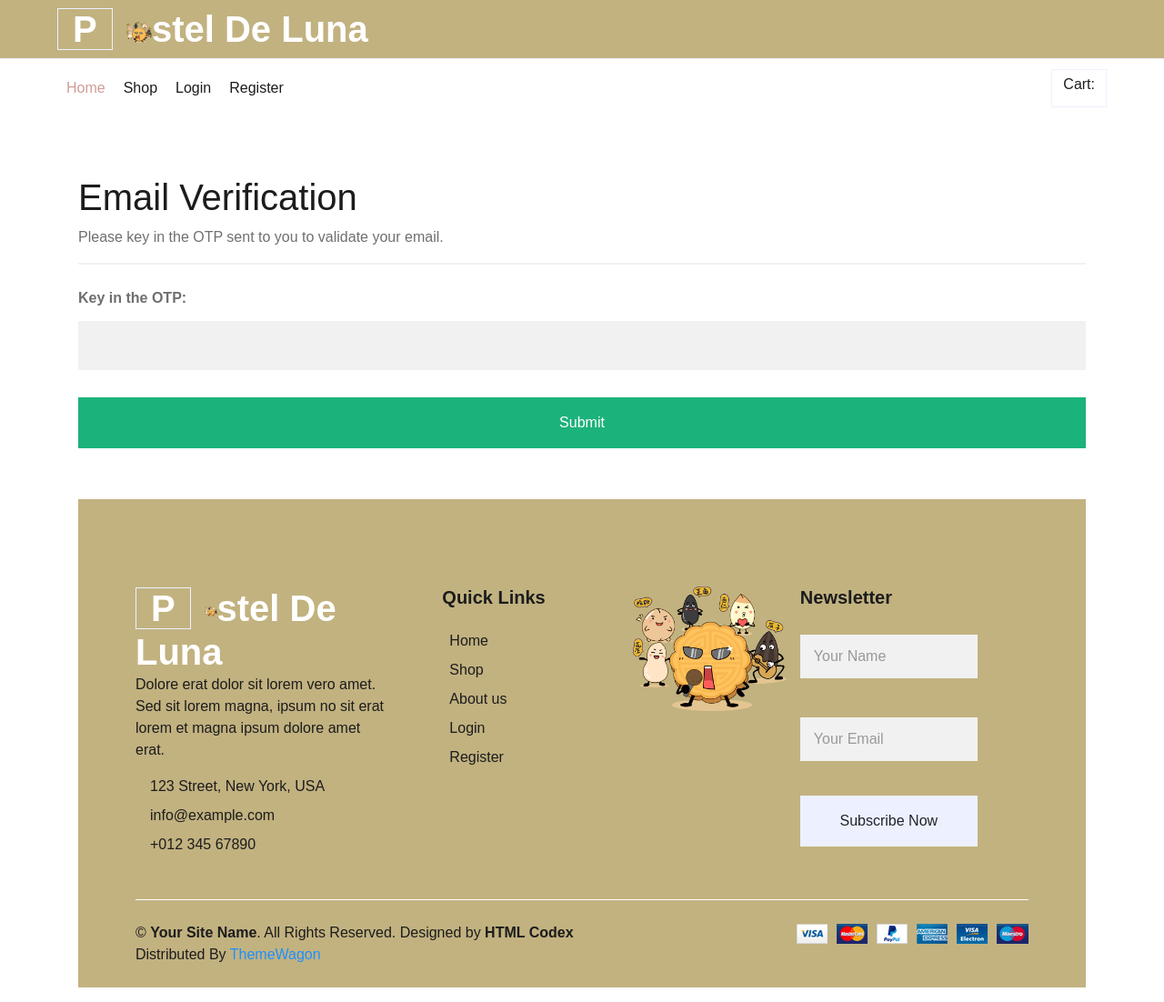
After one commit to FluffyCheeks/ICT3103-3203-Group-38, a Django app: template pastelluna/pastelLuna/luna/templates/registration_success.html in a window 1280 px wide. The commit adds this page. Shown: the whole page at 91% size. Run offline with Django 4.2, Linux system fonts and the light colour scheme; the template is opened without the code that fills it, so the values that code supplies are empty; some libraries are stand-ins or nearby versions.

Commit message:
Updated Registration
Added Email sending, OTP generation, remove 500.html and proper handling of email duplicate error with "duplicate_email_error.html".
Modified the url.py, errorlist.py, validator.py, models.py

```diff
--- a/pastelLuna/pastelLuna/luna/templates/registration.html
+++ b/pastelLuna/pastelLuna/luna/templates/registration.html
@@ -92,8 +92,8 @@
             <label for='email'><b>Email  </b></label>
             <input type="email" placeholder="Enter email" name="email" required><br>
 
-            <label for='allergies'><b>Allergies </b></label>
-            <input type="allergies" placeholder="Eg: Milk, Egg, Peanut" name="allergies" required><br>
+            <label for='allergies'><b>Allergies (Leave it blank if you have no known allergies) </b></label>
+            <input type="allergies" placeholder="Eg: Milk, Egg, Peanut" name="allergies"><br>
 
 
 
--- a/pastelLuna/pastelLuna/luna/urls.py
+++ b/pastelLuna/pastelLuna/luna/urls.py
@@ -7,6 +7,7 @@ from .views.orderdetail import orderdetail
 from .views.cart import viewcart, updatecart, deletecartitem
 from .views.user import editor_dashboard
 from .views.registration import registration
+from .views.registration_success import registration_success
 from .views.admin_dashboard import admin_dashboard
 from .views.home import shop, home
 from .views.loginpage import loginpage
@@ -18,12 +19,14 @@ from .views.logoutpage import logoutpage
 
 
 urlpatterns = [
+     # path(route, view, kwargs=None, name=None) << syntax
 
      path("", home, name="home"),
      path("home", home, name="home"),
      path("home", home, name="home_aft_login"),
      path("profile", profile, name="profile"),
-     path("registration",registration, name="registation"), #added this
+     path("registration",registration, name="registration"), #added this
+     path("registration_success",registration_success, name="registration_success"), #added this 01 Nov 22
      path("shop", shop, name="shop"),
      path('admin_dashboard', admin_dashboard, name="admin_dashboard"),
      path("editor_dashboard", editor_dashboard, name="editor_dashboard"),
--- /dev/null
+++ b/pastelluna/pastelLuna/luna/templates/registration_success.html
@@ -0,0 +1,90 @@
+{% extends "base.html" %}
+
+{% block content %}
+
+
+<html>
+
+<head>
+    <title>Email Verification</title>
+    <style>
+        * {
+            box-sizing: border-box
+        }
+
+        /* Add padding to containers */
+        .container {
+            padding: 16px;
+        }
+
+        /* Full-width input fields */
+        input[type=text],
+        input[type=email],
+        input[type=number],
+        input[type=password] {
+            width: 100%;
+            padding: 15px;
+            margin: 5px 0 22px 0;
+            display: inline-block;
+            border: none;
+            background: #f1f1f1;
+        }
+
+        input[type=text]:focus,
+        input[type=email]:focus,
+        input[type=number]:focus,
+        input[type=password]:focus {
+            background-color: #ddd;
+            outline: none;
+        }
+
+        /* Overwrite default styles of hr */
+        hr {
+            border: 1px solid #f1f1f1;
+            margin-bottom: 25px;
+        }
+
+        /* Set a style for the submit/register button */
+        .otp_confirmbtn{
+            background-color: #04AA6D;
+            color: white;
+            padding: 16px 20px;
+            margin: 8px 0;
+            border: none;
+            cursor: pointer;
+            width: 100%;
+            opacity: 0.9;
+        }
+
+        .otp_confirmbtn:hover {
+            opacity: 1;
+        }
+
+        /* Add a blue text color to links */
+        a {
+            color: dodgerblue;
+        }
+
+    </style>
+</head>
+
+<body>
+    <form action="#" method="post">
+        {% csrf_token %}
+        <div class="container">
+            {% include 'messages.html' %}
+            <h1>Email Verification</h1>
+            <p>Please key in the OTP sent to you to validate your email.</p>
+            <hr>
+
+            <label for='OTP'><b>Key in the OTP: </b></label>
+            <input type='number' name='otp_key' required><br>
+            <button type="submit" value="otp_confirm" name="otp" class="otp_confirmbtn">Submit </button>
+    </form>
+</body>
+
+</html>
+
+
+
+{% endblock %}
```
Also changed, not shown: pastelLuna/pastelLuna/luna/error_list.py (+60 -2 lines), pastelLuna/pastelLuna/luna/models.py (+10 -1 lines), pastelLuna/pastelLuna/luna/templates/500.html (deleted, +0 -21 lines), pastelLuna/pastelLuna/luna/validator.py (+15 -3 lines), pastelLuna/pastelLuna/luna/views/registration.py (+28 -7 lines), pastelluna/pastelLuna/luna/templates/duplicate_email_error.html (added, +13 -0 lines), pastelluna/pastelLuna/luna/views/registration_success.py (added, +68 -0 lines).
